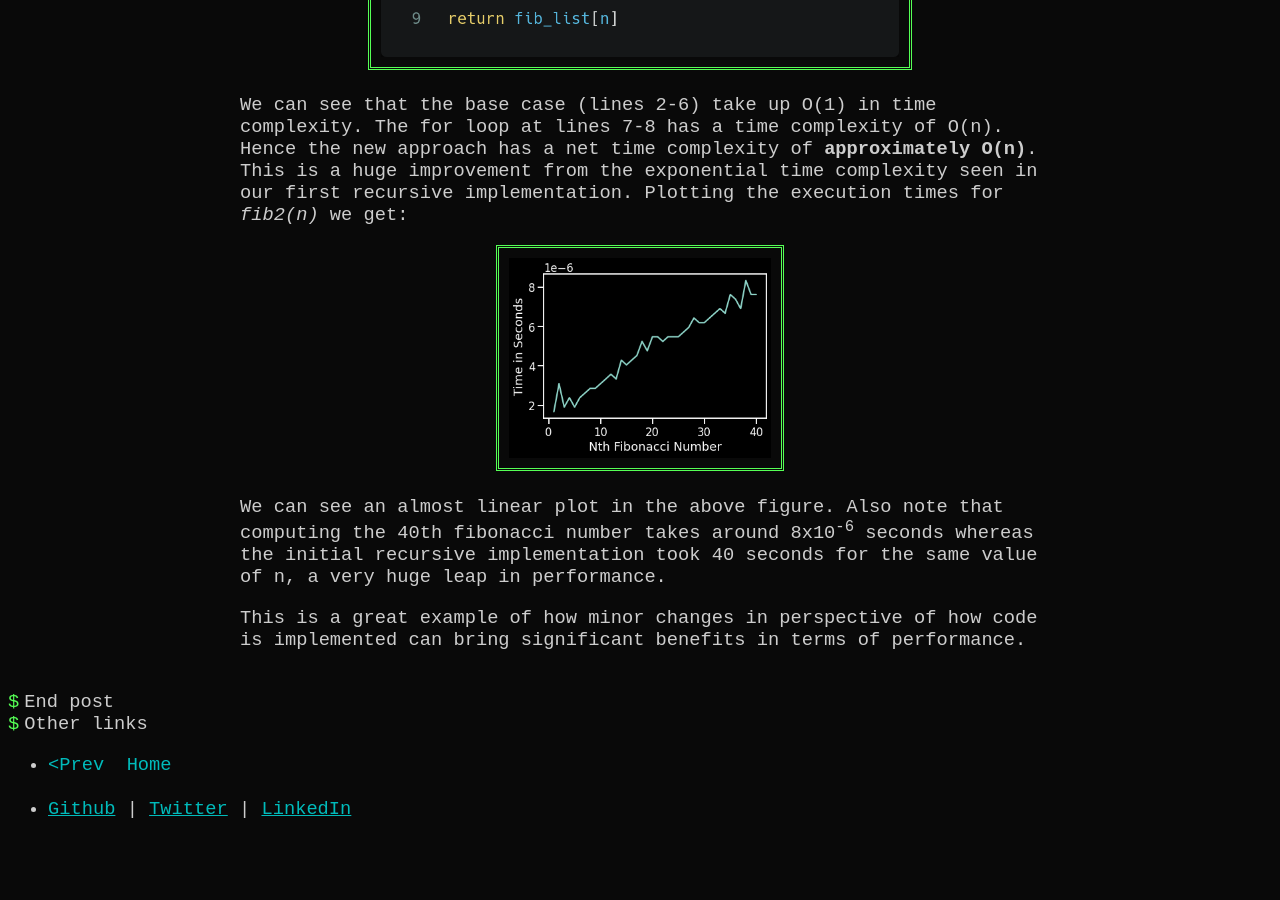
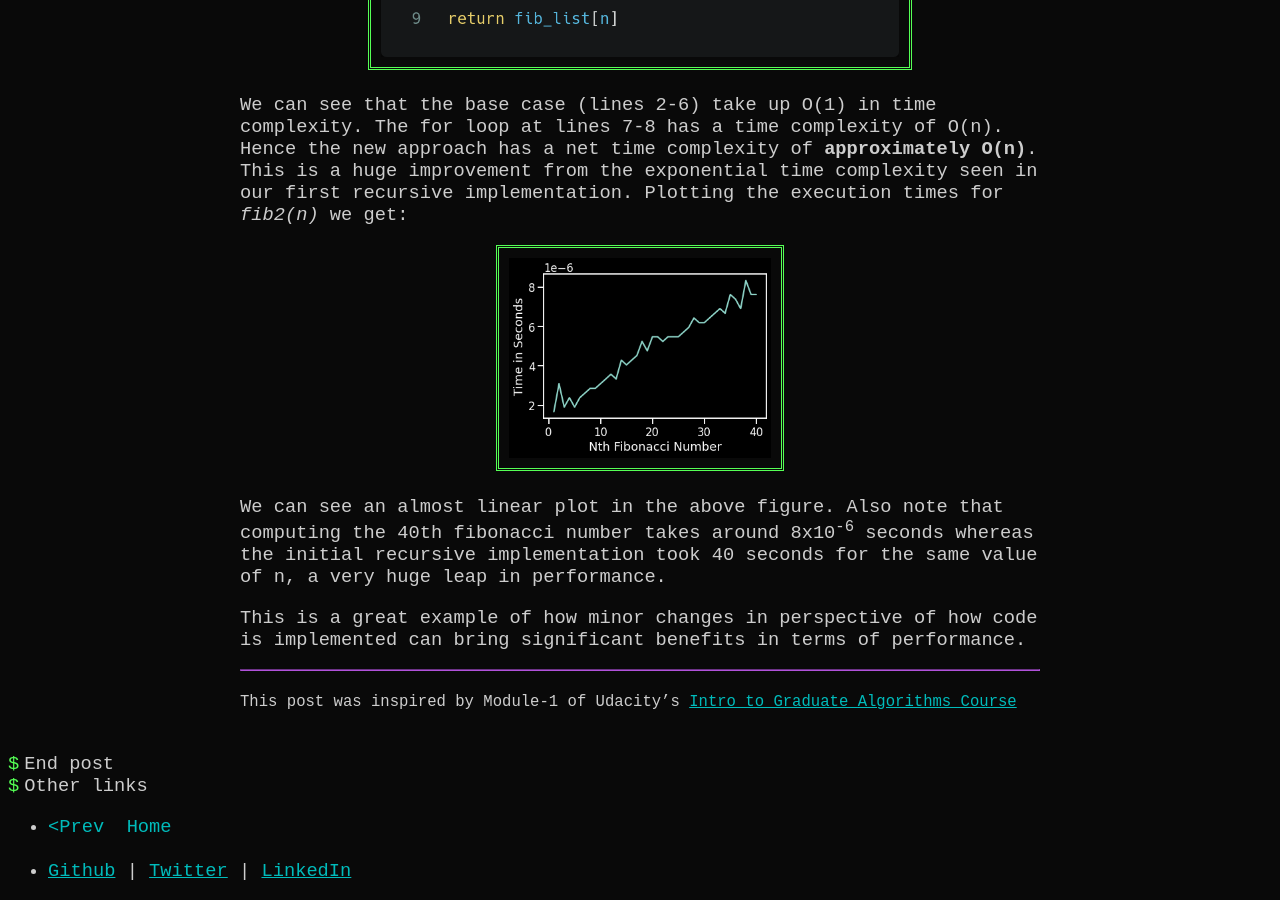
Before and after one commit to Acedev003/Blog, a Jekyll site: the page built from _posts/2023-02-18-Redesigning-Fibonacci.md, in a window 1280 px wide and 900 px high, scrolled down 2871 px. Built offline with Jekyll 4.4.1, drawn with Linux system fonts in a browser that asks for light colours; before the commit the page ends 3710 px from its top, so only the background shows below that.

Commit message:
Add footer

```diff
--- a/_posts/2023-02-18-Redesigning-Fibonacci.md
+++ b/_posts/2023-02-18-Redesigning-Fibonacci.md
@@ -73,3 +73,10 @@ We can see an almost linear plot in the above figure. Also note that computing t
 
 
 This is a great example of how minor changes in perspective of how code is implemented can bring significant benefits in terms of performance.
+
+
+<hr>
+
+<small>
+This post was inspired by Module-1 of Udacity's <a href="https://learn.udacity.com/courses/ud401">Intro to Graduate Algorithms Course</a>
+</small>
```
